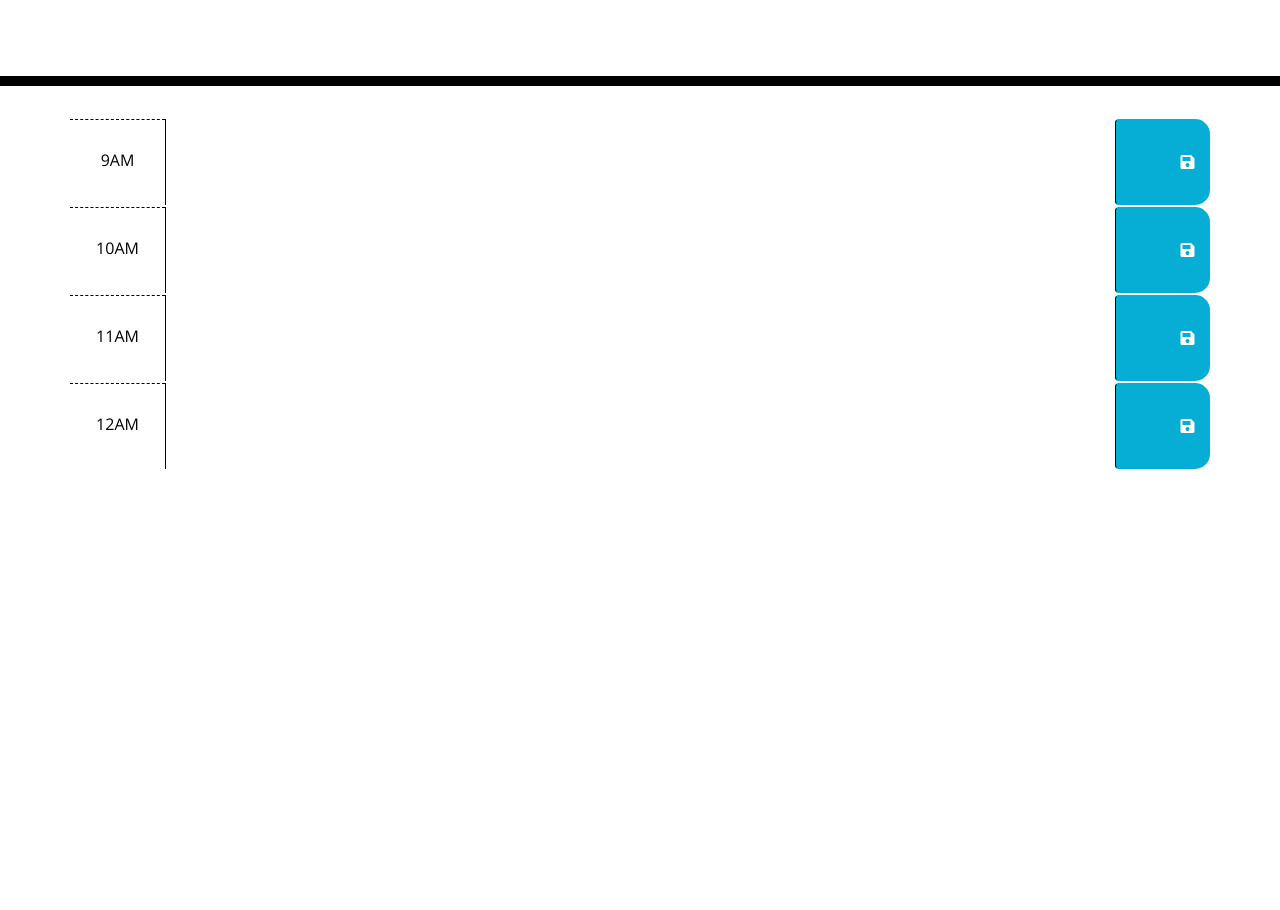
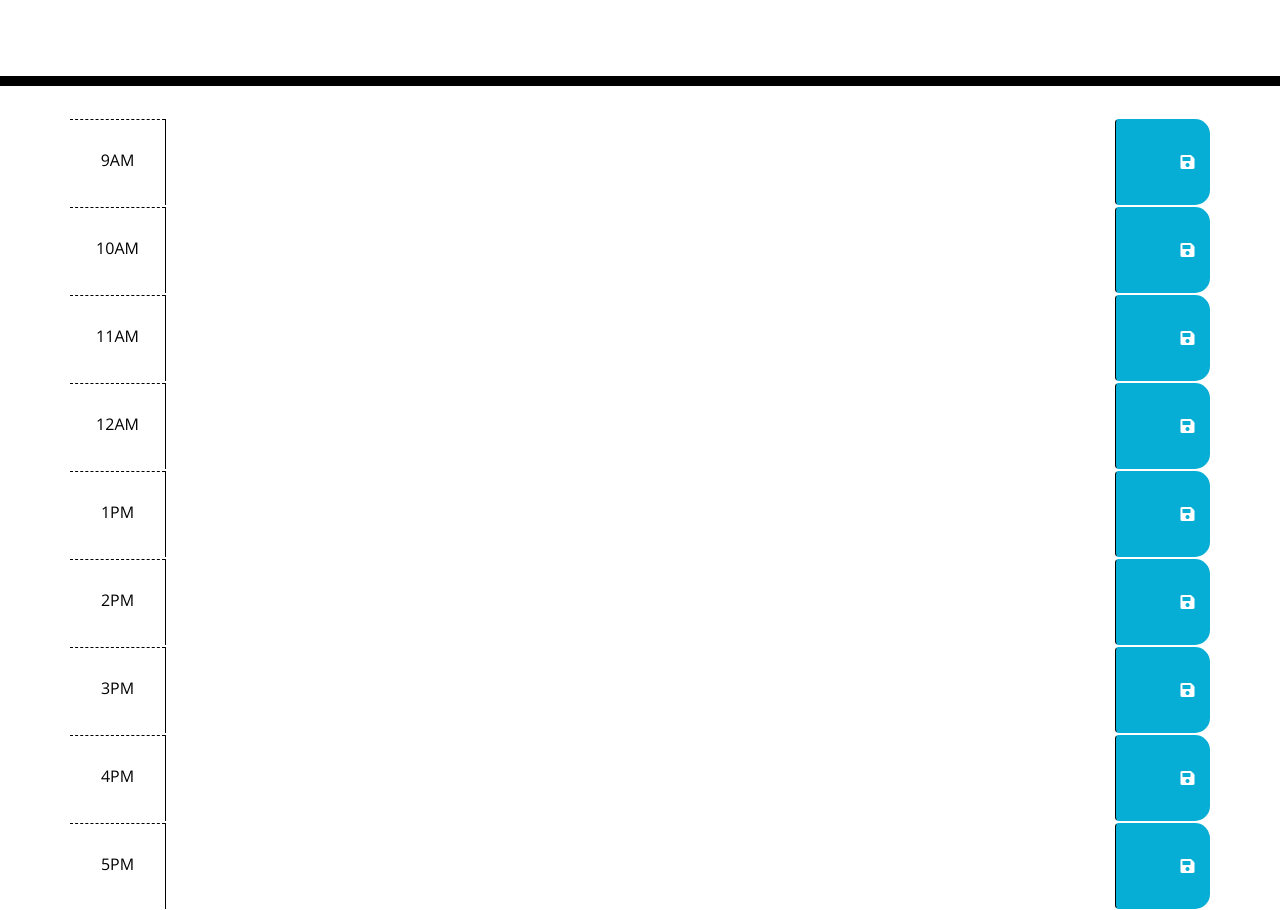
Before and after one commit to Collin-Hodgson/dayplanner, a plain HTML site: page index.html in a window 1280 px wide. Shown: the part 182-1092 px from the top of the page. Before the commit the page ends 800 px from the top, so only its background shows below. Drawn offline with nearby package versions, Linux system fonts and the light colour scheme.

Commit message:
Finshed time-blocks

```diff
--- a/index.html
+++ b/index.html
@@ -47,7 +47,7 @@
             10AM
         </div>
         <textarea class="col-md-10 description">
-                           </textarea>
+                        </textarea>
         <button class="btn saveBtn col-md-1">
             <i class="fas fa-save"></i>
         </button>
@@ -69,7 +69,62 @@
             12AM
         </div>
         <textarea class="col-md-10 description">
-                           </textarea>
+                        </textarea>
+        <button class="btn saveBtn col-md-1">
+            <i class="fas fa-save"></i>
+        </button>
+    </div>
+
+    <div id="hour-1" class="row time-block mb-2">
+        <div class="col-md-1 hour">
+            1PM
+        </div>
+        <textarea class="col-md-10 description">
+                       </textarea>
+        <button class="btn saveBtn col-md-1">
+            <i class="fas fa-save"></i>
+        </button>
+    </div>
+
+    <div id="hour-2" class="row time-block mb-2">
+        <div class="col-md-1 hour">
+            2PM
+        </div>
+        <textarea class="col-md-10 description">
+                        </textarea>
+        <button class="btn saveBtn col-md-1">
+            <i class="fas fa-save"></i>
+        </button>
+    </div>
+
+    <div id="hour-3" class="row time-block mb-2">
+        <div class="col-md-1 hour">
+            3PM
+        </div>
+        <textarea class="col-md-10 description">
+                       </textarea>
+        <button class="btn saveBtn col-md-1">
+            <i class="fas fa-save"></i>
+        </button>
+    </div>
+
+    <div id="hour-4" class="row time-block mb-2">
+        <div class="col-md-1 hour">
+            4PM
+        </div>
+        <textarea class="col-md-10 description">
+                       </textarea>
+        <button class="btn saveBtn col-md-1">
+            <i class="fas fa-save"></i>
+        </button>
+    </div>
+
+    <div id="hour-5" class="row time-block mb-2">
+        <div class="col-md-1 hour">
+            5PM
+        </div>
+        <textarea class="col-md-10 description">
+                       </textarea>
         <button class="btn saveBtn col-md-1">
             <i class="fas fa-save"></i>
         </button>
```
